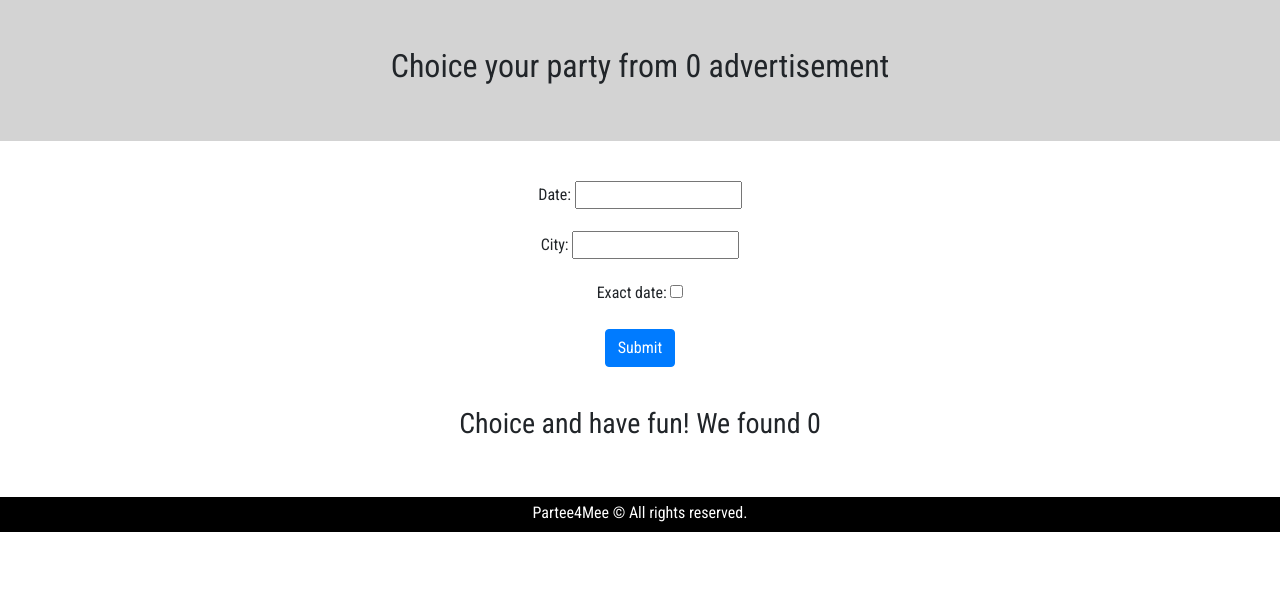
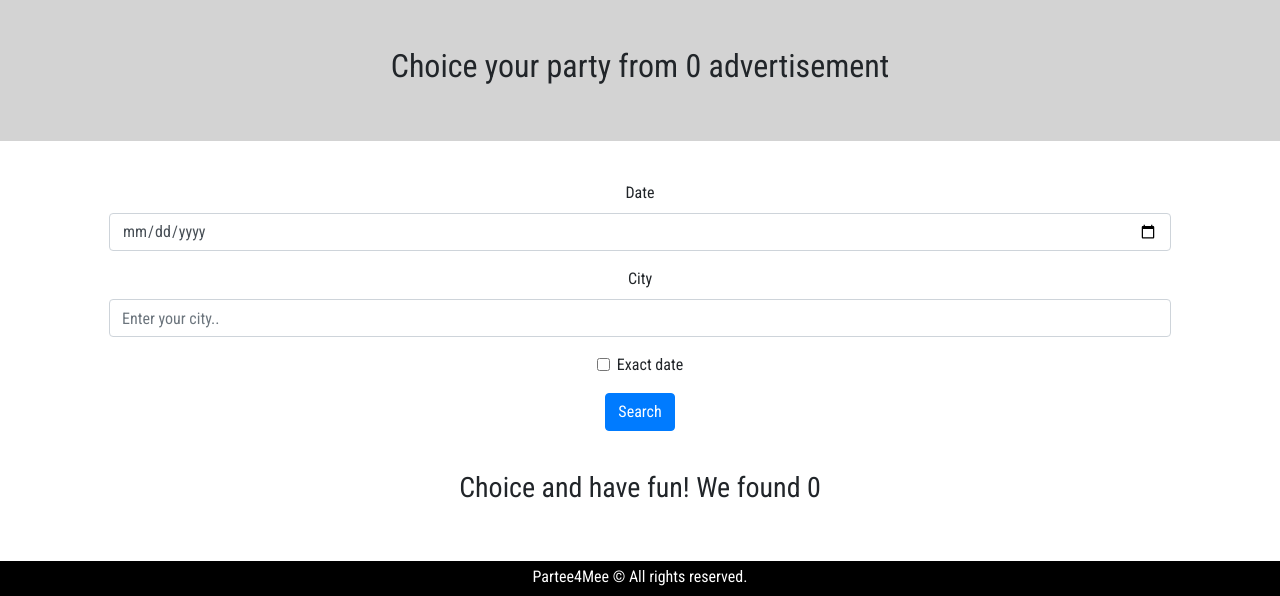
Before and after one commit to EwaStaszewska/FinalProject, a Django app: page /main/ in a window 1280 px wide. Shown: the part 473-1069 px from the top of the page. Before the commit the page ends 1005 px from the top, so only its background shows below. Run offline with Django 3.2, Linux system fonts and the light colour scheme; data that the repository does not hold is empty; some libraries are stand-ins or nearby versions.

Commit message:
add crispy forms to settings.py, first step of prettier searchingform

```diff
--- a/partee4mee/partee/forms.py
+++ b/partee4mee/partee/forms.py
@@ -10,6 +10,15 @@ class PartyForm(forms.ModelForm):
 
 class SearchingForm(forms.Form):
     # date = forms.DateField(required=False, label= 'Date', widget= forms.SelectDateWidget)
-    date = forms.DateField(required=False, label= 'Date')
-    city = forms.CharField(max_length = 20, required = False, label='City')
+
+    date = forms.DateField(required=False, label= 'Date', widget=forms.TextInput(attrs={
+        'class':'form-control',
+        'type': 'date'
+    }))
+
+    city = forms.CharField(max_length = 20, required = False, label='City', widget=forms.TextInput(attrs={
+        'class':'form-control',
+        'placeholder': 'Enter your city..',
+        }))
+
     bolean_field = forms.BooleanField(required=False, label= 'Exact date')
--- a/partee4mee/templates/main.html
+++ b/partee4mee/templates/main.html
@@ -1,6 +1,8 @@
 
 <!DOCTYPE html>
 {% load static %}
+{% load crispy_forms_tags %}
+
 <html lang="en" xmlns="http://www.w3.org/1999/html">
 <head>
     <meta charset="UTF-8">
@@ -128,8 +130,8 @@
         <div class="row">
             <div class="col-12 text-center">
                 <form method="GET" class="p-4 mt-3">
-                    {{form.as_p}}
-                    <button type="submit" class="btn btn-primary mb-2">Submit</button>
+                    {{form|crispy}}
+                    <button type="submit" class="btn btn-primary mb-2">Search</button>
                 </form>
                 <h3 class="mb-4 mt-2"> Choice and have fun! We found {{all| length}} </h3>
             </div>
```
Also changed, not shown: partee4mee/sda/settings.py (+7 -1 lines).
